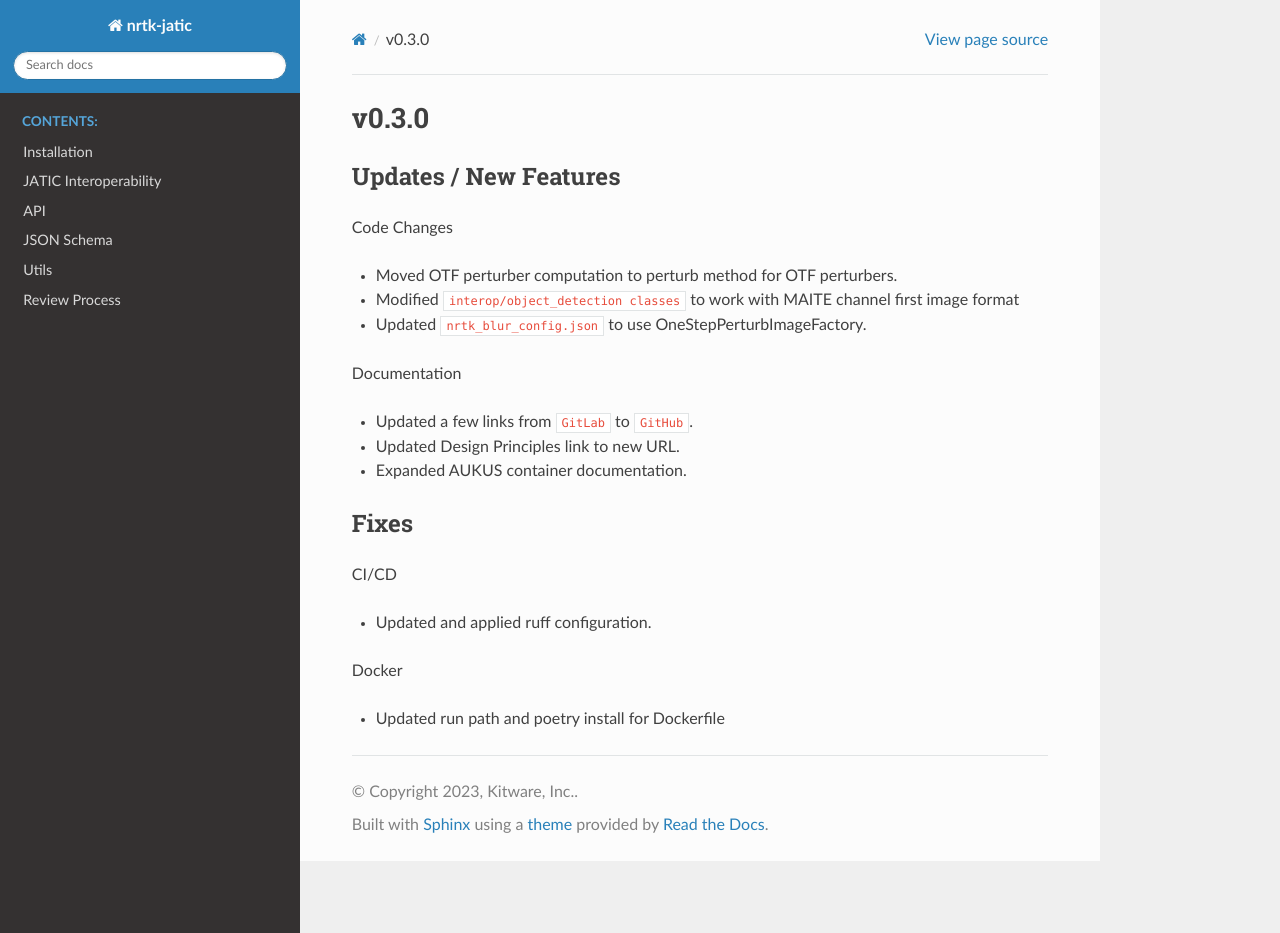
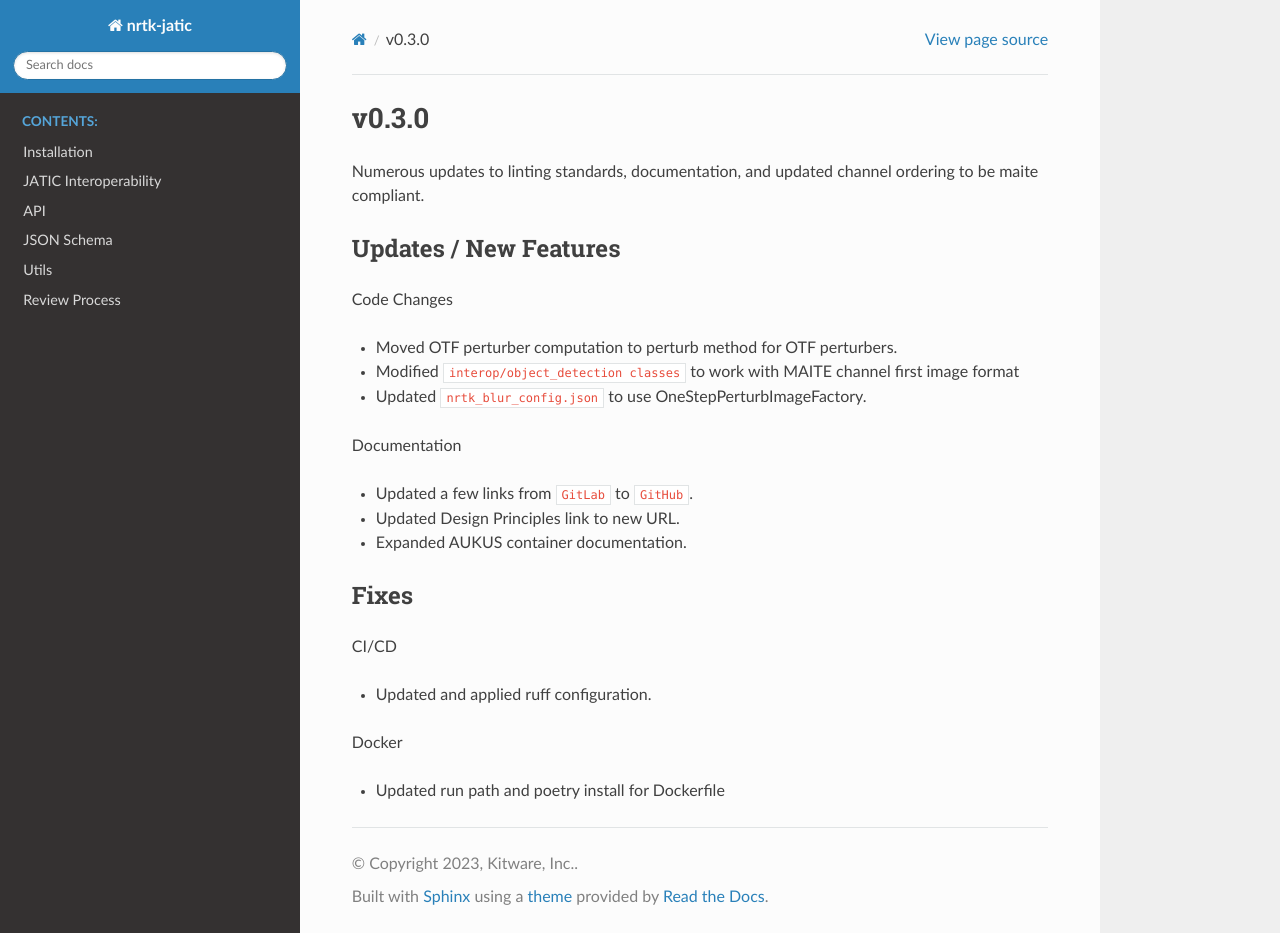
Before and after one commit to Kitware/nrtk-jatic, a Sphinx documentation site: the page built from docs/release_notes/v0.3.0.rst, in a window 1280 px wide and 933 px high. Built offline with Sphinx 7.4.7 and the Read the Docs theme 3.1.0, drawn with Linux system fonts in a browser that asks for light colours; pages that are not in the unit, such as notebooks, are missing from menus.

Commit message:
Updated release notes.

```diff
--- a/docs/release_notes/v0.3.0.rst
+++ b/docs/release_notes/v0.3.0.rst
@@ -1,5 +1,8 @@
 v0.3.0
 ======
+
+Numerous updates to linting standards, documentation, and updated channel
+ordering to be maite compliant.
 
 Updates / New Features
 ----------------------
```
